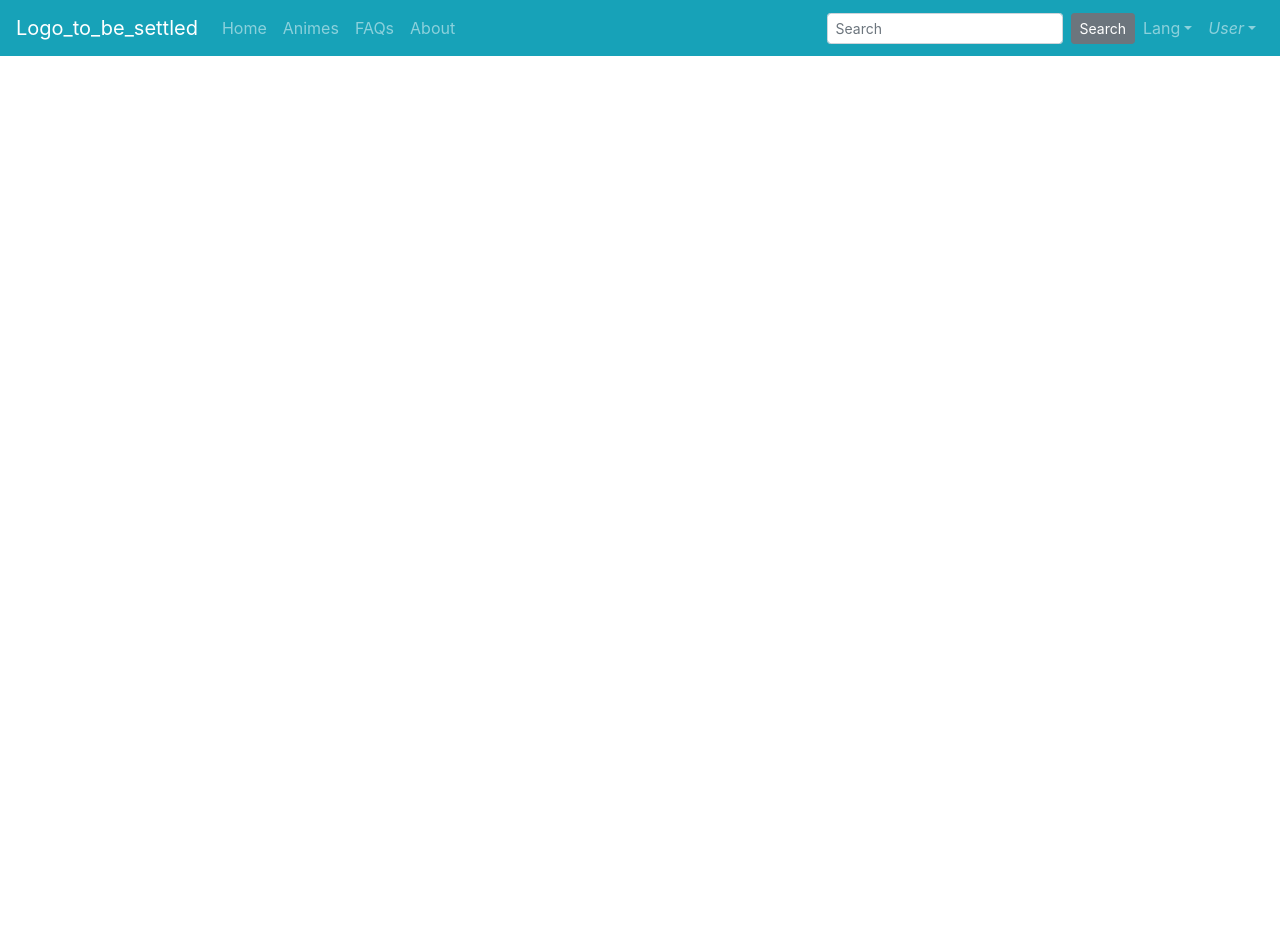
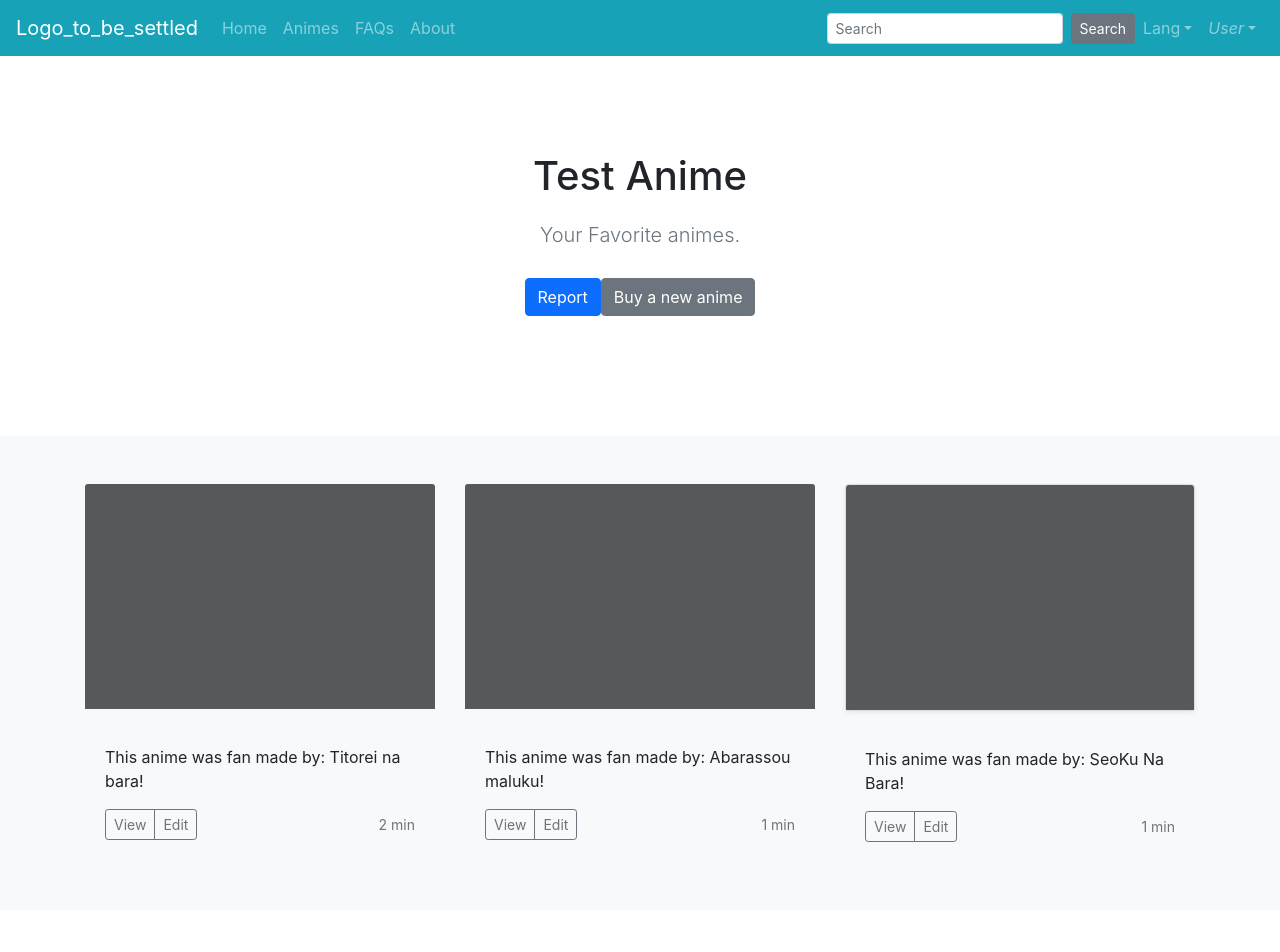
Before and after one commit to GabrielNunes12/masteringJS-using-vuejs, a Vue app: page /#/anime in a window 1280 px wide. Shown: the top 952 px of the page. Before the commit the page ends 800 px from the top, so only its background shows below. Built offline with nearby package versions, Linux system fonts and the light colour scheme.

Commit message:
[feat] Anime section created and delete button

```diff
--- a/src/views/components/Anime.vue
+++ b/src/views/components/Anime.vue
@@ -1,19 +1,213 @@
 <template>
   <div>
-    <Header></Header>
+    <main>
+      <Header></Header>
+      <section class="py-5 text-center container">
+        <div class="row py-lg-5">
+          <div class="col-lg-6 col-md-8 mx-auto">
+            <h1 class="fw-light">Test Anime</h1>
+            <p class="lead text-muted">Your Favorite animes.</p>
+            <p>
+              <a href="#" class="btn btn-primary my-2"> Report </a>
+              <a href="#" class="btn btn-secondary my-2"> Buy a new anime </a>
+            </p>
+          </div>
+        </div>
+      </section>
+
+      <div class="album py-5 bg-light">
+        <div class="container">
+          <div
+            class="row row-cols-1 row-cols-sm-2 row-cols-md-3 rows-cols-md-3 g-3"
+          >
+            <div class="col">
+              <div class="card-shadow-sm">
+                <!--IMG-->
+                <svg
+                  class="bd-placeholder-img card-img-top"
+                  width="100%"
+                  height="225"
+                  role="img"
+                  aria-label="placeholder: Thumbnail"
+                  focusable="false"
+                  preserveAspectRatio="xMidYMid slice"
+                  xmlns="http://www.w3.org/2000/svg"
+                >
+                  <title>First Anime</title>
+                  <rect width="100%" height="100%" fill="#55595c"></rect>
+                  <text x="50%" height="50%" fill="#eceeef" dy=".3em"></text>
+                </svg>
+              </div>
+              <div class="card-body">
+                <p class="card-text">
+                  This anime was fan made by: Titorei na bara!
+                </p>
+                <div class="d-flex justify-content-between align-items-center">
+                  <div class="btn-group">
+                    <button
+                      type="button"
+                      class="btn btn-sm btn-outline-secondary"
+                    >
+                      View
+                    </button>
+                    <button
+                      type="button"
+                      class="btn btn-sm btn-outline-secondary"
+                    >
+                      Edit
+                    </button>
+                  </div>
+                  <small class="text-muted"> 2 min </small>
+                </div>
+              </div>
+            </div>
+
+            <div class="col">
+              <div class="card-shadow-sm">
+                <!--IMG-->
+                <svg
+                  class="bd-placeholder-img card-img-top"
+                  width="100%"
+                  height="225"
+                  xmlns="http://www.w3.org/2000/svg"
+                  role="img"
+                  aria-label="Placeholder: Thumbnail"
+                  preserveAspectRatio="xMidYMid slice"
+                  focusable="false"
+                >
+                  <title>First Anime</title>
+                  <rect width="100%" height="100%" fill="#55595c"></rect>
+                  <text x="50%" height="50%" fill="#eceeef" dy=".3em"></text>
+                </svg>
+              </div>
+              <div class="card-body">
+                <p class="card-text">
+                  This anime was fan made by: Abarassou maluku!
+                </p>
+                <div class="d-flex justify-content-between align-items-center">
+                  <div class="btn-group">
+                    <button
+                      type="button"
+                      class="btn btn-sm btn-outline-secondary"
+                    >
+                      View
+                    </button>
+                    <button
+                      type="button"
+                      class="btn btn-sm btn-outline-secondary"
+                    >
+                      Edit
+                    </button>
+                  </div>
+                  <small class="text-muted"> 1 min </small>
+                </div>
+              </div>
+            </div>
+
+            <div class="col">
+              <div class="card shadow-sm">
+                <!--IMG-->
+                <svg
+                  class="bd-placeholder-img card-img-top"
+                  width="100%"
+                  height="225"
+                  xmlns="http://www.w3.org/2000/svg"
+                  role="img"
+                  aria-label="Placeholder: Thumbnail"
+                  preserveAspectRatio="xMidYMid slice"
+                  focusable="false"
+                >
+                  <title>First Anime</title>
+                  <rect width="100%" height="100%" fill="#55595c"></rect>
+                  <text x="50%" height="50%" fill="#eceeef" dy=".3em"></text>
+                </svg>
+              </div>
+              <div class="card-body">
+                <p class="card-text">
+                  This anime was fan made by: SeoKu Na Bara!
+                </p>
+                <div class="d-flex justify-content-between align-items-center">
+                  <div class="btn-group">
+                    <button
+                      type="button"
+                      class="btn btn-sm btn-outline-secondary"
+                    >
+                      View
+                    </button>
+                    <button
+                      type="button"
+                      class="btn btn-sm btn-outline-secondary"
+                    >
+                      Edit
+                    </button>
+                  </div>
+                  <small class="text-muted"> 1 min </small>
+                </div>
+              </div>
+            </div>
+          </div>
+        </div>
+      </div>
+    </main>
+    <footer class="text-muted py-5">
+      <div class="container">
+        <p class="float-end mb-1">
+          <a href="#">Back to top</a>
+        </p>
+        <p class="mb-1">
+          Project created by
+          <a href="https://github.com/GabrielNunes12"> Gabriel Nunes</a> &copy;
+        </p>
+        <p class="mb-0">
+          My youtube channel <a href="https://youtube.com/c/BielTheGamer12"> Click here! </a>
+        </p>
+      </div>
+    </footer>
   </div>
 </template>
 
 <script>
-import Header from './Header.vue'
+import Header from "./Header.vue";
 export default {
   components: {
-    Header
+    Header,
   },
-
-}
+};
 </script>
 
-<style>
+<style scoped>
+
+.card {
+  position: relative;
+  display: flex;
+  flex-direction: column;
+  min-width: 0;
+  word-wrap: break-word;
+  background-color: #fff;
+  background-clip: border-box;
+  border: 1px solid rgba(0,0,0,.125);
+  border-radius: .25rem;
+}
+.shadow-sm {
+  box-shadow: 0 .125rem .25rem rgba(0,0,0,.075)!important;
+}
+p {
+  display: block;
+  margin-block-start: 1em;
+  margin-block-end: 1em;
+  margin-inline-start: 0px;
+  margin-inline-end: 0px;
+}
+
+.my-2 {
+  margin-top: .5rem!important;
+  margin-bottom: .5rem!important;
+}
+
+.btn-primary {
+  color: #fff;
+  background-color: #0d6efd;
+  border-color: #0d6efd;
+}
 
 </style>
--- a/src/views/components/Home.vue
+++ b/src/views/components/Home.vue
@@ -1,6 +1,7 @@
 <template>
   <div>
     <Header></Header>
+    <div class="container">
       <div
         class="card"
         v-for="(article, index) in renderList.listAnimes"
@@ -14,6 +15,9 @@
             {{ article.value }}
           </p>
           <a href="#" class="btn btn-primary">Go to the store</a>
+          <a href="#" class="btn btn-secondary" @click="removeItens(article)"
+            >Remove it</a
+          >
         </div>
       </div>
       <template prepend>
@@ -63,13 +67,14 @@
         </b-form>
       </template>
     </div>
+  </div>
 </template>
 <script>
-import Header from './Header.vue'
+import Header from "./Header.vue";
 export default {
   name: "Home",
   props: {},
-  components:{
+  components: {
     Header,
   },
   data() {
@@ -78,7 +83,6 @@ export default {
       addAnimeListHeader: "",
       addAnimeListDescription: "",
       renderList: {
-
         listAnimes: [],
       },
       renderNewList: [
@@ -124,9 +128,10 @@ export default {
       this.addAnimeListTitle = "";
       this.addAnimeListHeader = "";
       this.addAnimeListDescription = "";
-      this.$computed.validation = () => {};
-      this.$computed.validationHeader = () => {};
-      this.$computed.validationTitle = () => {};
+    },
+    removeItens(value) {
+      const index = this.renderList.listAnimes.indexOf(value);
+      this.renderList.listAnimes.splice(index, 1);
     },
   },
 };
```
Lines whose indentation alone changed are shown as unchanged.
